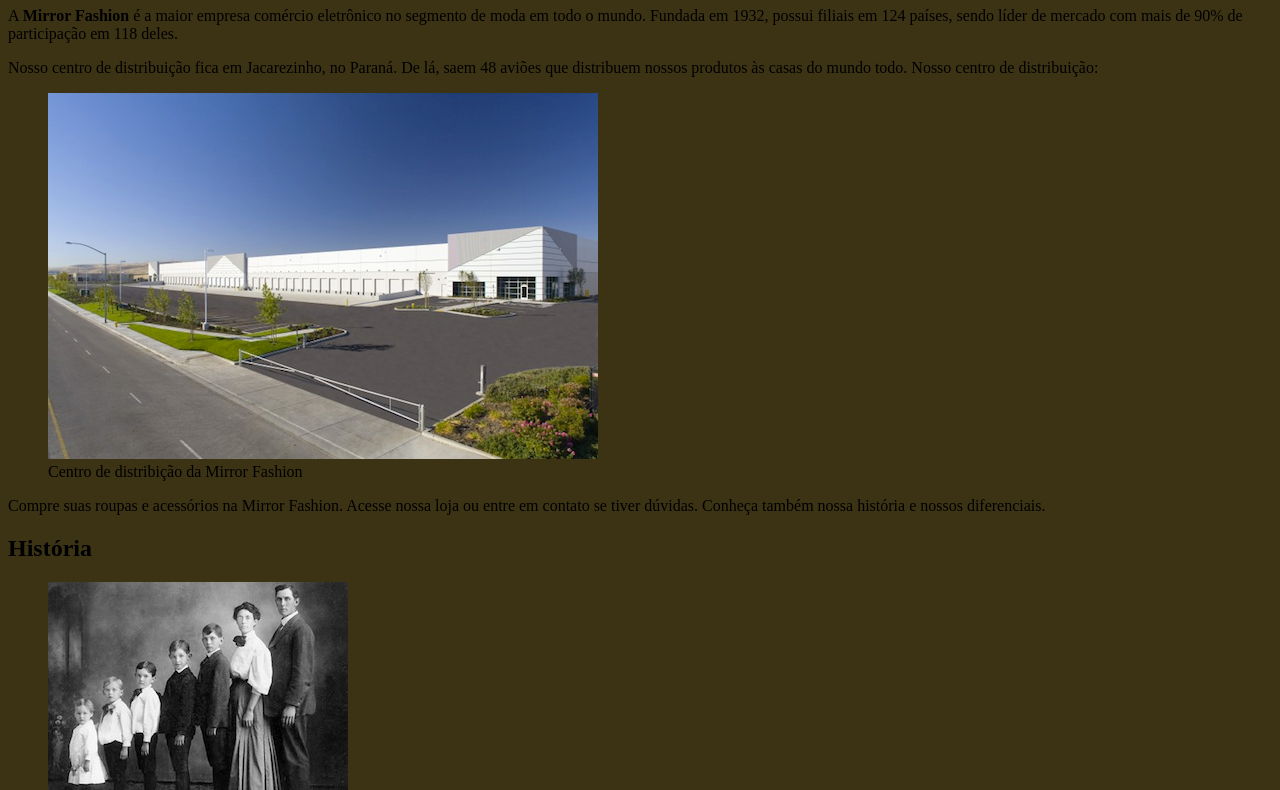
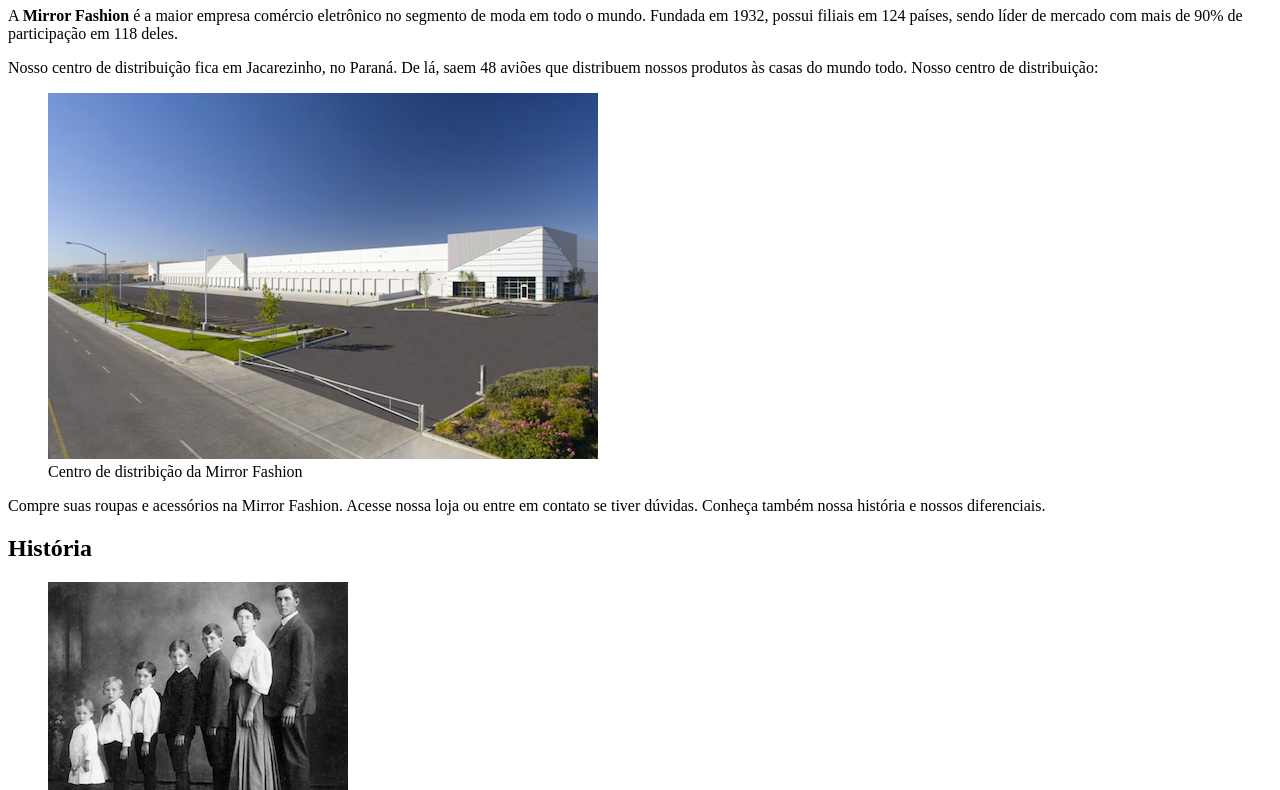
Before and after one commit to ACanevazzi/mirror-fashion, a plain HTML site: page mirror-fashion/index.html in a window 1280 px wide. Shown: the part 170-960 px from the top of the page. Drawn offline with Linux system fonts and the light colour scheme.

Commit message:
Correção branchTeste para versão original

```diff
--- a/mirror-fashion/index.html
+++ b/mirror-fashion/index.html
@@ -3,14 +3,6 @@
 <head>
 	<title>Mirror Fashion</title>
 	<meta charset="utf-8">
-	<style type="text/css">
-		body {
-			background-color: rgba(60, 50, 20, 1);
-			color: rgba(0, 0, 0, 1);
-		}
-
-	</style>
-
 </head>
 <body>
 
```
